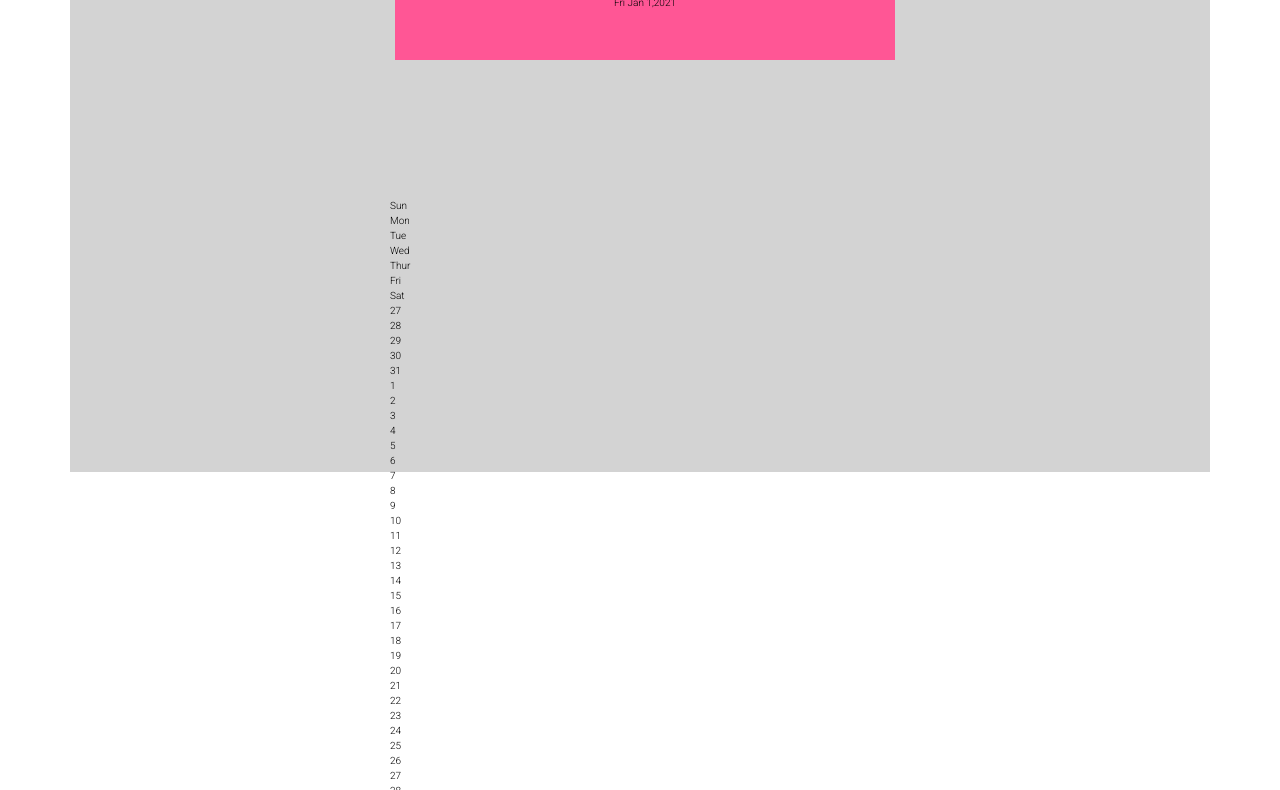
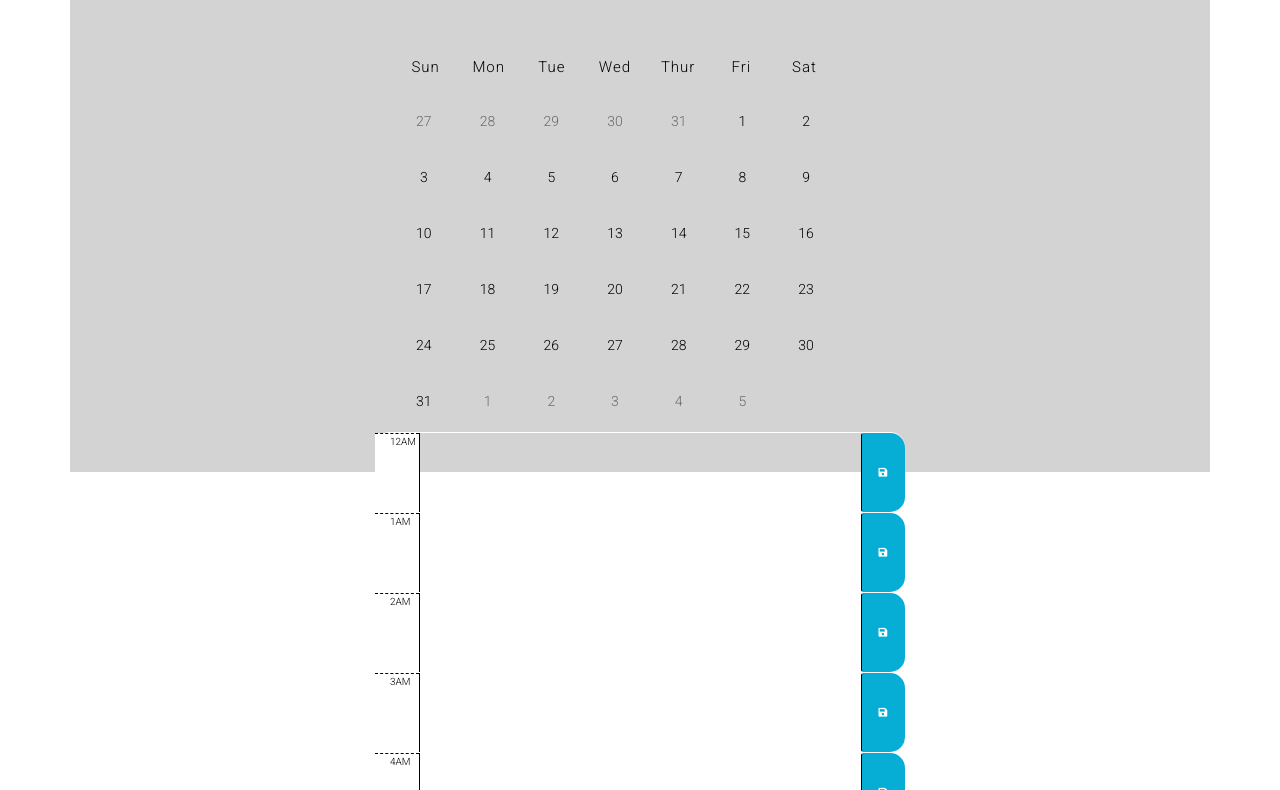
Before and after one commit to JeffGerlach24/Daily-planner, a plain HTML site: page index.html in a window 1280 px wide. Shown: the part 526-1316 px from the top of the page. Drawn offline with nearby package versions, Linux system fonts and the light colour scheme.

Commit message:
weekdays-days

```diff
--- a/assets/style.css
+++ b/assets/style.css
@@ -28,17 +28,18 @@ html {
 
 .month {
   width: 100%;
-  height: 15rem;
+  height: 12rem;
   background-color: #ff5695;
   display: flex;
   justify-content: space-between;
   align-items: center;
-  margin: 138px 5px;
+  margin: 75px -30px;
   text-align: center;
+  padding: 0.2rem;
 }
 
 .month i {
-  font-size: 2rem;
+  font-size: 2.5rem;
   cursor: pointer;
 }
 
@@ -46,8 +47,51 @@ html {
   font-size: 3rem;
   font-weight: 400;
   text-transform: uppercase;
+  letter-spacing: 0.2rem;
+  margin-bottom: 1rem;
+}
+
+.month p {
+  font-size: 1.7rem;
+}
+.weekdays{
+  width: 100%;
+  height: 5rem;
+  padding: 0 0.4rem;
+  display: flex;
+  align-items: center;
+}
+
+.weekdays div {
+  font-size: 1.5rem;
+  font-weight: 400;
   letter-spacing: 0.1rem;
-  margin-bottom: 1rem;
+  width: calc(44.2rem/7);
+  display: flex;
+  align-items: center;
+  justify-content: center;
+}
+
+.days {
+  width: 100%;
+  display: flex;
+  flex-wrap: wrap;
+  padding: 0.2rem;
+}
+
+.days div {
+  font-size: 1.4rem;
+  margin: 0.3rem;
+  width: calc(40.4rem/7);
+  height: 5rem;
+  display: flex;
+  justify-content: center;
+  align-items: center;
+}
+
+.next-date,
+.prev-date {
+  opacity: 0.5;
 }
   textarea{
     background: transparent;
```
